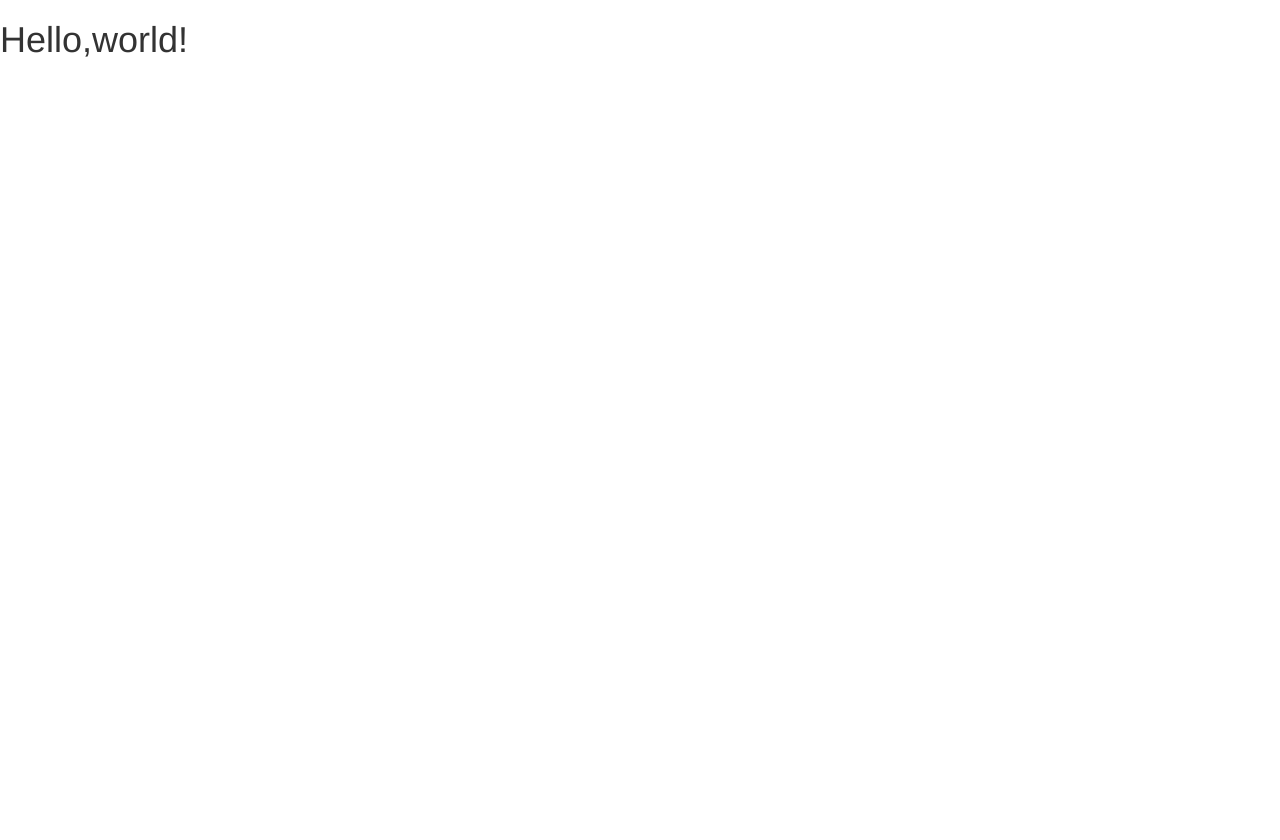
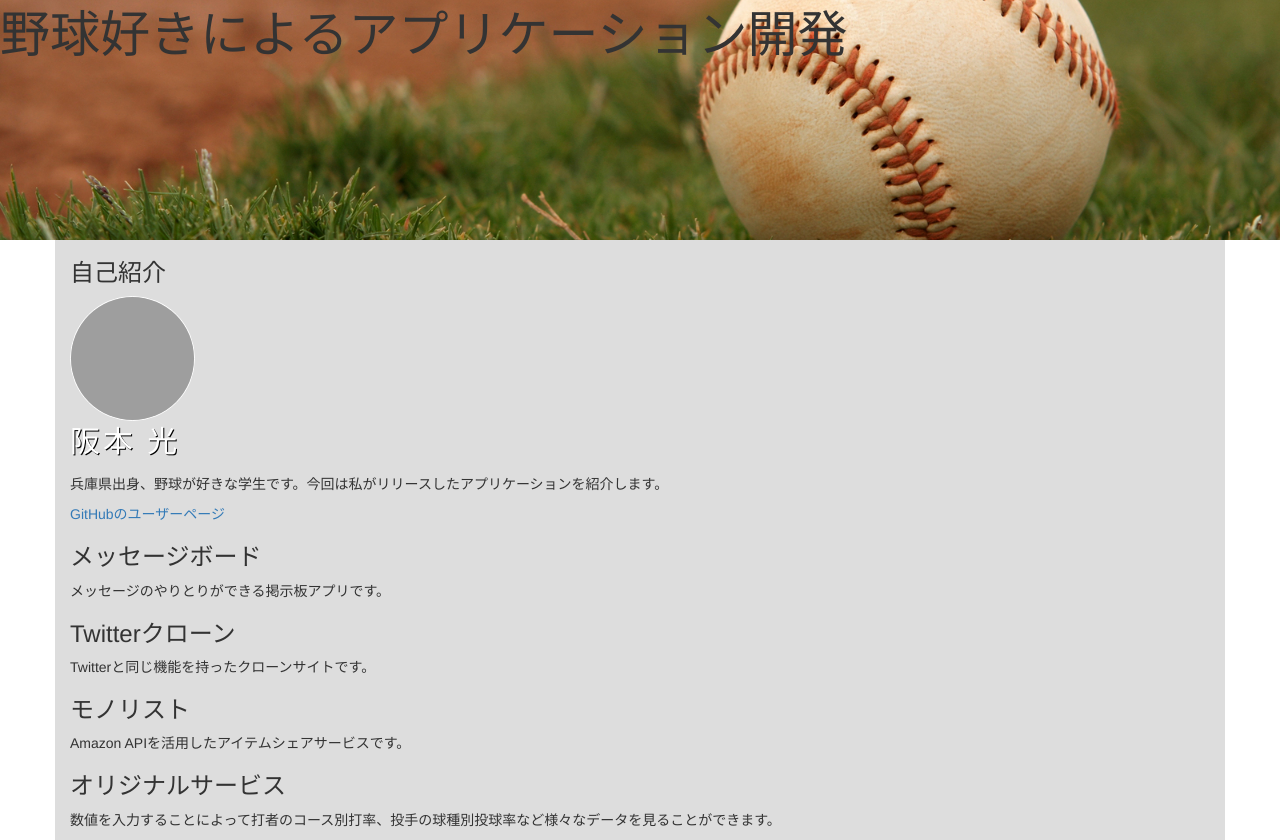
Before and after one commit to hi-ka/hi-ka.github.io, a plain HTML site: page index.html in a window 1280 px wide. Before the commit the page ends 800 px from the top, so only its background shows below. Drawn offline with nearby package versions, Linux system fonts and the light colour scheme; grey boxes are pictures that could not be loaded.

Commit message:
20160314

```diff
--- a/index.html
+++ b/index.html
@@ -4,12 +4,70 @@
     <meta charset="utf-8">
     <meta http-equiv="X-UA-Compatible" content="IE=edge">
     <meta name="viewport" content="width=device-width,initial-scale=1">
-    <title>アプリケーションの紹介</title>
+    <title>野球好きによるアプリケーション開発</title>
     <link rel="stylesheet" href="//maxcdn.bootstrapcdn.com/bootstrap/3.3.5/css/bootstrap.min.css">
     <script src="//ajax.googleapis.com/ajax/libs/jquery/1.11.3/jquery.min.js"></script>
     <script src="//maxcdn.bootstrapcdn.com/bootstrap/3.3.5/js/bootstrap.min.js"></script>
+    <style>
+      header{
+        background-image:url(baseball.jpg);
+        background-size:cover;
+        background-position:right center;
+      }
+
+      header p{
+        margin:0;
+        height:240px;
+        font-size:50px;
+      }
+
+      .container{
+        background-color:#ddd;
+      }
+
+      .container #name img{
+        border:1px solid #fff;
+        border-radius:100%;
+      }
+
+      .container #name p{
+        letter-spacing:0.1em;
+        color:#fff;
+        text-shadow:1px 1px 0px #000;
+        font-size:30px;
+      }
+    </style>
   </head>
   <body>
-    <h1>Hello,world!</h1>
+    <header>
+      <p>野球好きによるアプリケーション開発</p>
+    </header>
+    <div class="container">
+      <div>
+        <h3>自己紹介</h3>
+          <div id="name">
+            <img src="IMG_1268.JPG" alt="" width="125" height="125"/>
+            <p>阪本 光</p>
+          </div>
+        <p>兵庫県出身、野球が好きな学生です。今回は私がリリースしたアプリケーションを紹介します。</p>
+        <a href="https://github.com/hi-ka">GitHubのユーザーページ</a>
+      </div>
+      <div>
+        <h3>メッセージボード</h3>
+        <p>メッセージのやりとりができる掲示板アプリです。</p>
+      </div>
+      <div>
+        <h3>Twitterクローン</h3>
+        <p>Twitterと同じ機能を持ったクローンサイトです。</p>
+      </div>
+      <div>
+        <h3>モノリスト</h3>
+        <p>Amazon APIを活用したアイテムシェアサービスです。</p>
+      </div>
+      <div>
+        <h3>オリジナルサービス</h3>
+        <p>数値を入力することによって打者のコース別打率、投手の球種別投球率など様々なデータを見ることができます。</p>
+      </div>
+    </div>
   </body>
 </html>
```
